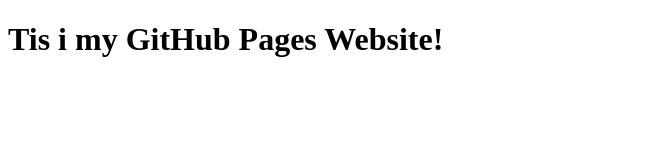
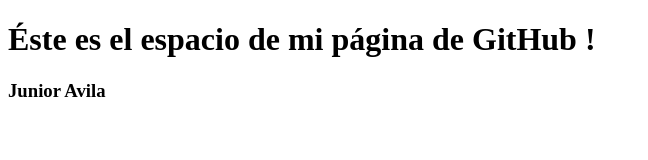
Before and after one commit to JunaviOne/junavi.github.io, a plain HTML site: page index.html in a window 1280 px wide. Shown: the whole page, without its empty margins (0-648 px from the left). Drawn offline with Linux system fonts and the light colour scheme.

Commit message:
secund commit

```diff
--- a/index.html
+++ b/index.html
@@ -5,7 +5,8 @@
     <title>My Site!</title>
   </head>
   <body>
-    <h1>Tis i my GitHub Pages Website!</h1>
+    <h1>Éste es el espacio de mi página de GitHub !</h1>
+    <h3>Junior Avila</h3>
 
   </body>
 </html>
```
